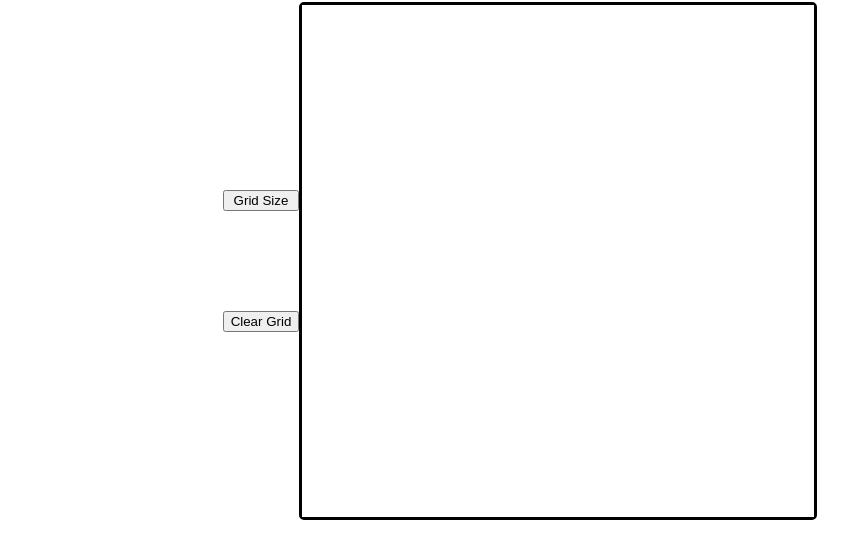
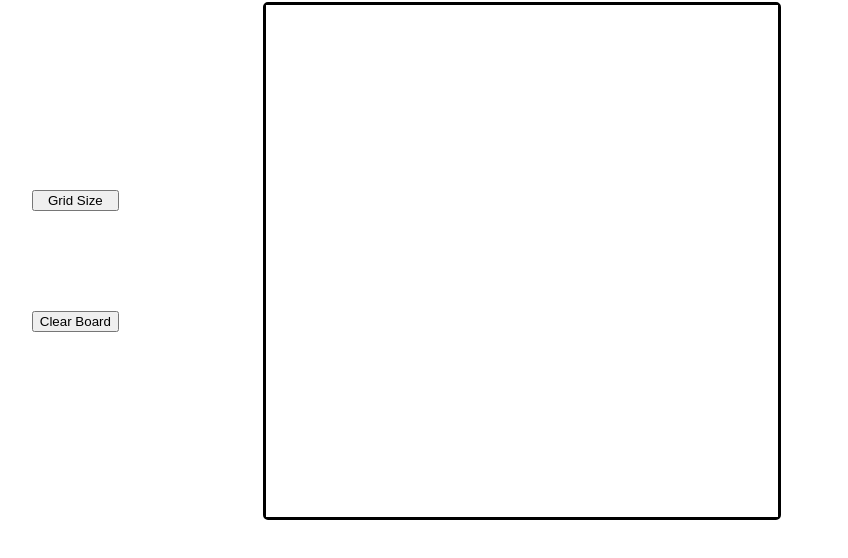
Before and after one commit to sberg02/etch-a-sketch, a plain HTML site: page index.html in a window 1280 px wide. Shown: the part 192-750 px from the top of the page, without its empty margins (120-968 px from the left). Drawn offline with Linux system fonts and the light colour scheme.

Commit message:
Centered player grid and repositioned buttons.

```diff
--- a/index.html
+++ b/index.html
@@ -13,10 +13,9 @@
     <div class="game-container">
         <div class="button-container">
             <button id="size-change">Grid Size</button>
-            <button id="clear-grid">Clear Grid</button>
+            <button id="clear-grid">Clear Board</button>
         </div>
         <div id="grid-container"></div>
-        <div id="right-spacer"></div>
     </div>
 
 </body>
--- a/styles.css
+++ b/styles.css
@@ -22,6 +22,7 @@ body {
     height: 40vw;
     border: 3px solid black;
     border-radius: 5px;
+    margin-right: 18%;
 }
 
 .grid-divs {
@@ -38,8 +39,9 @@ body {
 
 .game-container{
     display: flex;
-    justify-content: center;
+    justify-content: space-evenly;
     align-items: center;
+    width: 100%;
 }
 
 .button-container {
```
